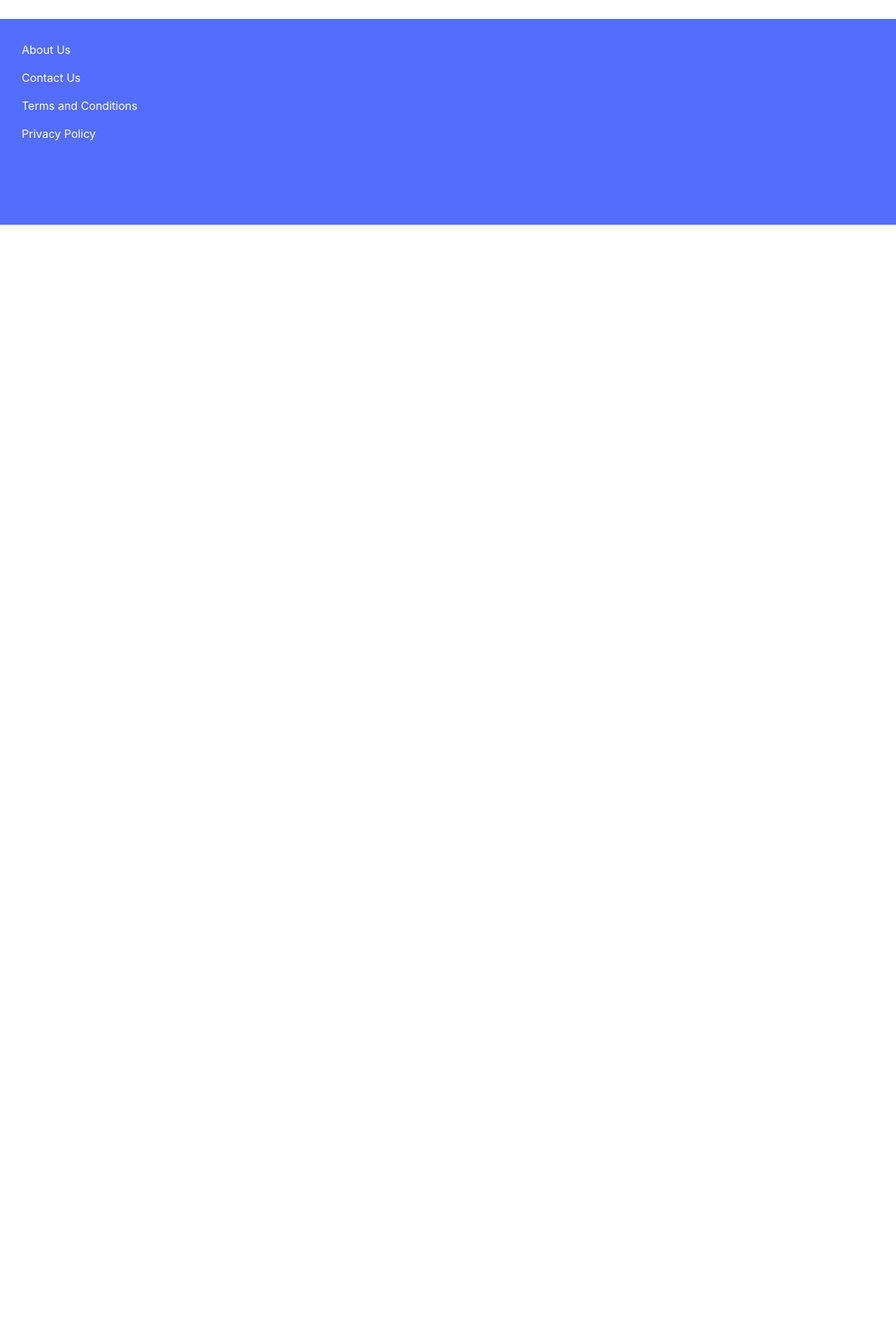
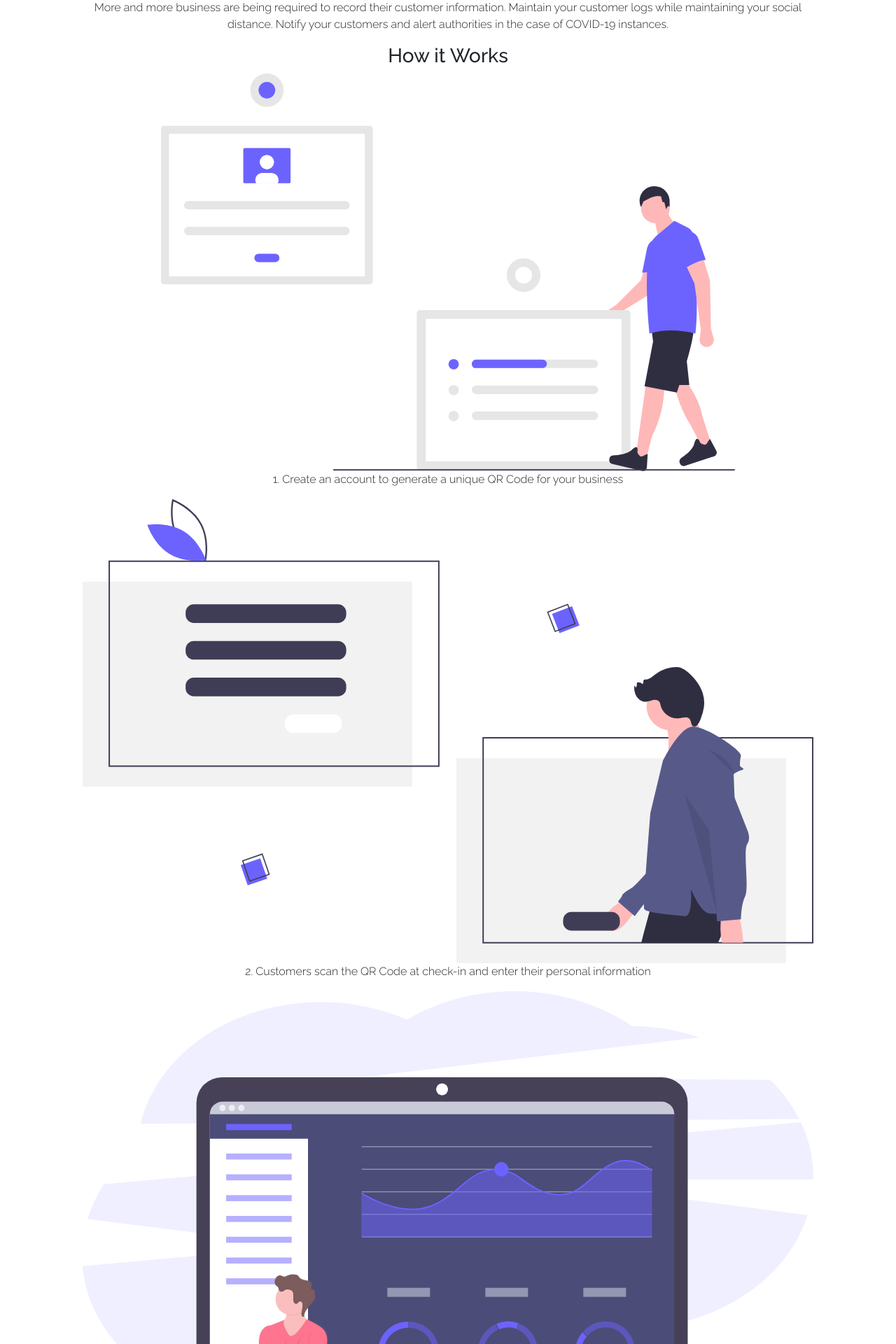
Before and after one commit to daniel-yili-ye/Ronify, a Flask app: page / in a window 1280 px wide. Shown: the part 479-2399 px from the top of the page at 70% size. Before the commit the page ends 800 px from the top, so only its background shows below. Run offline with Flask 2, Linux system fonts and the light colour scheme; data that the repository does not hold is empty; some libraries are stand-ins or nearby versions.

Commit message:
ux changes

```diff
--- a/static/styles.css
+++ b/static/styles.css
@@ -50,3 +50,13 @@ footer
     color: white;
     box-shadow: 0 50vh 0 50vh #536DFE;
 }
+
+.light {
+    font-family: 'Raleway', sans-serif;
+    font-weight: 300;
+}
+
+.normal, h1 {
+    font-family: 'Raleway', sans-serif;
+    font-weight: 500;
+}
--- a/templates/about.html
+++ b/templates/about.html
@@ -8,7 +8,6 @@
 {% block main%}
 
   <h1>About Us</h1>
-
-  <h5>Created by Clown Midget NYO and Lebron "Joshua Ye" James, hope you enjoy! :))</h5>
+  <h5 class=light>Created by Clown Midget NYO and Lebron "Joshua Ye" James, hope you enjoy! :))</h5>
 
 {% endblock %}
--- a/templates/apology.html
+++ b/templates/apology.html
@@ -5,6 +5,5 @@
 {% endblock %}
 
 {% block main %}
-sorry
     <img alt="{{ top }}" class="border" src="http://memegen.link/custom/{{ top | urlencode }}/{{ bottom | urlencode }}.jpg?alt=https://i.imgur.com/CsCgN7Ll.png" title="{{ top }}">
 {% endblock %}
--- a/templates/business.html
+++ b/templates/business.html
@@ -3,6 +3,7 @@
 {% block main %}
     {% if name %}
     <h1> {{name}} </h1>
+    <div class=normal>
         <h6 class="grey"> Due to public health regulations, businesses are required to collect the following information about their customers:</h6>
         <br>
         <form action="/business/{{code}}" method="post">
@@ -16,10 +17,11 @@
                 <input autocomplete="on" autofocus class="form-control" name="email" placeholder="Email (optional)" type="email">
             </div>
             <div class="form-group">
-            <input autocomplete="off" autofocus class="form-control" name="guests" placeholder="Number of Guests" type="number" min=0 required>
+                <input autocomplete="off" autofocus class="form-control" name="guests" placeholder="Number of Guests" type="number" min=1 required>
             </div>
             <button class="btn btn-primary" type="submit">Submit</button>
         </form>
+    </div>
     {% else %}
     <h1>Sorry, the following business does not exist.</h1>
     {% endif %}
--- a/templates/contact.html
+++ b/templates/contact.html
@@ -9,6 +9,6 @@
 
   <h1>Contact Us</h1>
 
-  <h5>Reach out to our professional public relations representatives at choganhero@gmail.com!</h5>
+  <h5 class=light>Reach out to our professional public relations representative at daniel.ye@live.com!</h5>
 
 {% endblock %}
--- a/templates/dashboard.html
+++ b/templates/dashboard.html
@@ -10,6 +10,7 @@
 
 {% block main%}
   <h1>{{name}}</h1>
+  <div class=normal>
     <div class="btn-group">
       <form action="/dashboard" method="post">
         <button type="submit" class="btn btn-primary" name="hour" style="float: left;">Last Hour</button>
@@ -46,4 +47,5 @@
         {% endfor %}
       </tbody>
     </table>
+  </div>
 {% endblock %}
--- a/templates/index.html
+++ b/templates/index.html
@@ -5,23 +5,30 @@
 {% endblock %}
 
 {% block main %}
- <h1>Record your customer information without the need for pen and paper!</h1>
+ <h1 class=bold>Record your customer information</h1>
 
-
+    <!--
     <div>Business Count: {{bcount}}</div>
     <div>Customer Count: {{vcount}}</div>
+    -->
 
-    <p>
+    <img src="static/ronify.svg" alt="Woman scanning QR Code">
+    <p class=light>
         More and more business are being required to record their customer information. Maintain your customer logs while maintaining your social distance. Notify your customers and alert authorities in the case of COVID-19 instances.
     </p>
-
+    <h3 class=normal>How it Works</h3>
+    <div class=light>
+        <img src="static/profile.svg" alt="Create your business profile">
         <p>
             1. Create an account to generate a unique QR Code for your business
         </p>
+        <img src="static/fillin.svg" alt="Customers enter information">
         <p>
             2. Customers scan the QR Code at check-in and enter their personal information
         </p>
+        <img src="static/dashboard.svg" alt="Track and notify customers">
         <p>
             3. Track and notify your customers to assist authorities in the case of COVID-19 instances
         </p>
+    </div>
 {% endblock %}
--- a/templates/layout.html
+++ b/templates/layout.html
@@ -16,6 +16,9 @@
 
         <link href="/static/styles.css" rel="stylesheet">
 
+        <!-- Google Fonts -->
+        <link href="https://fonts.googleapis.com/css2?family=Raleway:wght@300;500&display=swap" rel="stylesheet">
+
         <script src="https://code.jquery.com/jquery-3.3.1.min.js"></script>
         <script src="https://cdnjs.cloudflare.com/ajax/libs/popper.js/1.14.3/umd/popper.min.js"></script>
         <script src="https://maxcdn.bootstrapcdn.com/bootstrap/4.1.3/js/bootstrap.min.js"></script>
@@ -27,11 +30,11 @@
     <body>
 
         <nav class="navbar navbar-expand-md navbar-custom">
-           <a class="navbar-brand" href="/"><span>😷 ronify</span></a>
+           <a class="navbar-brand" href="/"><span class=light>😷 ronify</span></a>
             <button aria-controls="navbar" aria-expanded="false" aria-label="Toggle navigation" class="navbar-toggler" data-target="#navbar" data-toggle="collapse" type="button">
                 <span class="navbar-toggler-icon"></span>
             </button>
-            <div class="collapse navbar-collapse white" id="navbar">
+            <div class="collapse navbar-collapse white normal" id="navbar">
                 {% if session.user_id %}
                     <ul class="navbar-nav mr-auto mt-2">
                         <li class="nav-item"><a class="nav-link">{% block li %}{% endblock %}</a></li>
@@ -51,6 +54,7 @@
             </div>
         </nav>
 
+        <!-- idk what this code does -->
         {% if get_flashed_messages() %}
             <header>
                 <div class="alert alert-primary border text-center" role="alert">
@@ -65,7 +69,7 @@
 
 
         <!-- Footer -->
-        <footer class="page-footer font-small blue pt-3">
+        <footer class="page-footer font-small blue pt-3 pb-5 normal">
                 <div class="col-md-6 mt-md-10 mt-2">
                     <ul class="list-unstyled">
                         <li class="nav-item"><a class="nav-link" href="/about">About Us</a></li>
@@ -75,9 +79,6 @@
                     </ul>
                 </div>
 
-                <hr class="clearfix w-100 d-md-none pb-3">
-
-
 
         </footer>
 
--- a/templates/login.html
+++ b/templates/login.html
@@ -6,6 +6,8 @@
 
 {% block main %}
     <h1>Login</h1>
+    <div class=normal>
+    <img src="static/login.svg" alt="Logging In">
     <form action="/login" method="post">
         <div class="form-group">
             <input autocomplete="off" autofocus class="form-control" name="email" placeholder="Email" type="text">
@@ -15,4 +17,5 @@
         </div>
         <button class="btn btn-primary" type="submit">Log In</button>
     </form>
+    </div>
 {% endblock %}
--- a/templates/register.html
+++ b/templates/register.html
@@ -6,7 +6,9 @@
 
 {% block main %}
     <h1>Register</h1>
+    <div class=normal>
     <form action="/register" method="post">
+        <img src="static/register.svg" alt="Registration">
         <div class="form-group">
             <input autocomplete="off" autofocus class="form-control" name="name" placeholder="Company name" type="text">
         </div>
@@ -21,4 +23,5 @@
         </div>
         <button class="btn btn-primary" type="submit">Create Your Account</button>
     </form>
+    </div>
 {% endblock %}
```
Also changed, not shown: templates/qrcode.html (+3 -1 lines), static/dashboard.svg (added), static/fillin.svg (added), static/login.svg (added), static/profile.svg (added), static/register.svg (added), static/ronify.svg (added). Lines whose indentation alone changed are shown as unchanged.
